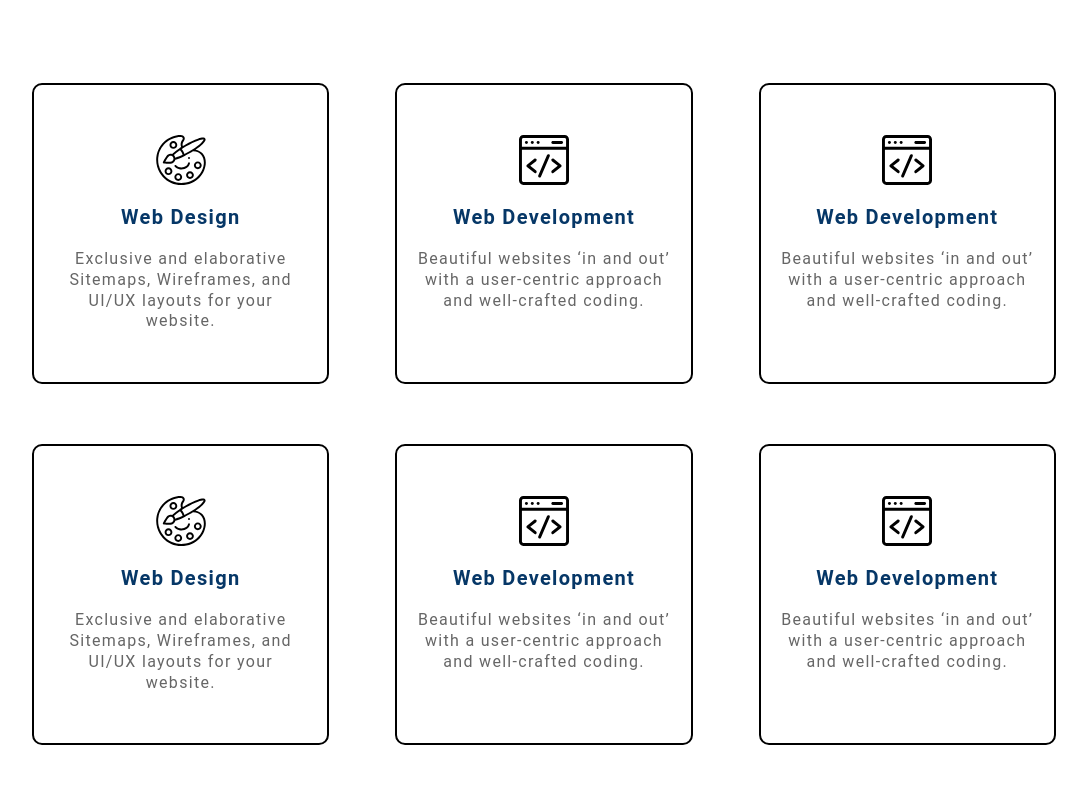
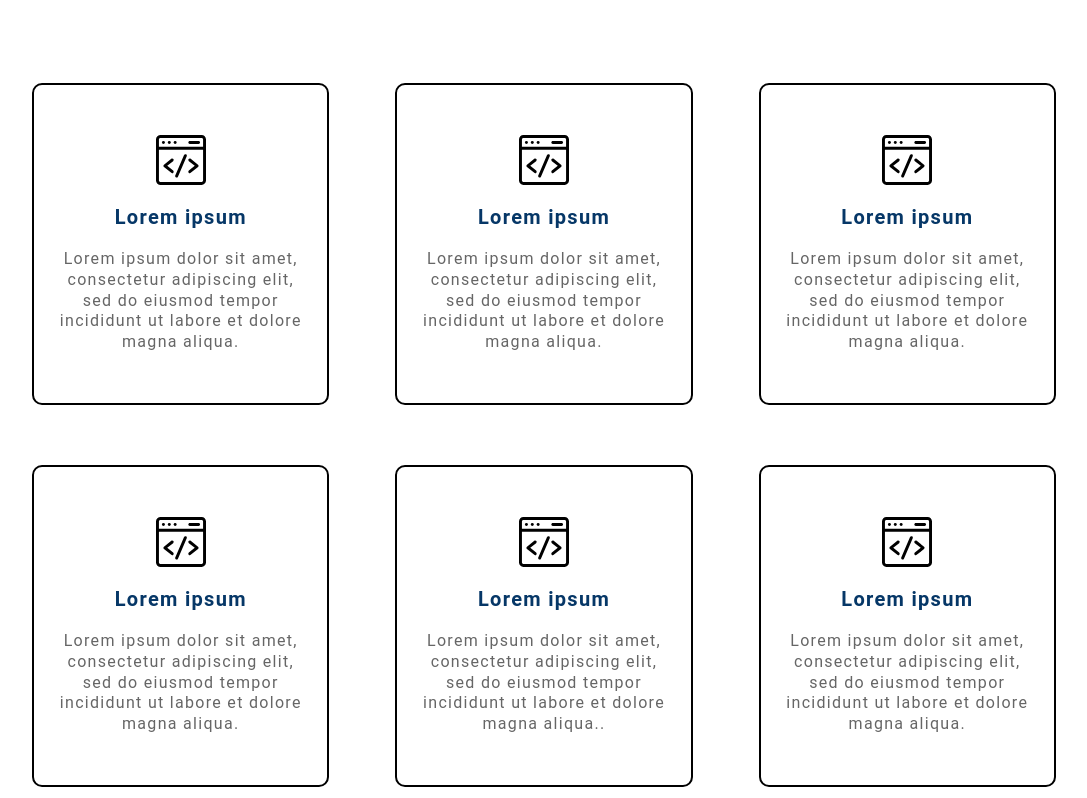
Before and after one commit to aloksinha347/aloksinha347.github.io, a plain HTML site: page index.html in a window 1280 px wide. Shown: the part 3462-4260 px from the top of the page, without its empty margins (96-1183 px from the left). Drawn offline with Linux system fonts and the light colour scheme.

Commit message:
Update index.html

```diff
--- a/index.html
+++ b/index.html
@@ -96,12 +96,12 @@
 
         <div class="work_flex-item-left">
           <div class="work_box1_icon">
-            <img src="images\des.svg" height="50" width="50" >
+            <img src="images\dev.svg" height="50" width="50" >
           </div>
-          <div class="work_box1_title">Web Design
+          <div class="work_box1_title">Lorem ipsum
           </div>
           <div class="work_box1_desc">
-            Exclusive and elaborative Sitemaps, Wireframes, and UI/UX layouts for your website.
+            Lorem ipsum dolor sit amet, consectetur adipiscing elit, sed do eiusmod tempor incididunt ut labore et dolore magna aliqua.
           </div>
         </div>
 
@@ -112,10 +112,10 @@
             <img src="images\dev.svg" height="50" width="50">
           </div>
           <div class="work_box1_title">
-            Web Development
+            Lorem ipsum
           </div>
           <div class="work_box1_desc">
-             Beautiful websites ‘in and out’ with a user-centric approach and well-crafted coding.
+             Lorem ipsum dolor sit amet, consectetur adipiscing elit, sed do eiusmod tempor incididunt ut labore et dolore magna aliqua.
           </div>
         </div>
 
@@ -126,10 +126,10 @@
             <img src="images\dev.svg" height="50" width="50">
           </div>
           <div class="work_box1_title">
-            Web Development
+            Lorem ipsum
           </div>
           <div class="work_box1_desc">
-             Beautiful websites ‘in and out’ with a user-centric approach and well-crafted coding.
+             Lorem ipsum dolor sit amet, consectetur adipiscing elit, sed do eiusmod tempor incididunt ut labore et dolore magna aliqua.
           </div>
         </div>
 
@@ -139,12 +139,12 @@
 
         <div class="work_flex-item-left">
           <div class="work_box1_icon">
-            <img src="images\des.svg" height="50" width="50" >
+            <img src="images\dev.svg" height="50" width="50" >
           </div>
-          <div class="work_box1_title">Web Design
+          <div class="work_box1_title">Lorem ipsum
           </div>
           <div class="work_box1_desc">
-            Exclusive and elaborative Sitemaps, Wireframes, and UI/UX layouts for your website.
+            Lorem ipsum dolor sit amet, consectetur adipiscing elit, sed do eiusmod tempor incididunt ut labore et dolore magna aliqua.
           </div>
         </div>
 
@@ -155,10 +155,10 @@
             <img src="images\dev.svg" height="50" width="50">
           </div>
           <div class="work_box1_title">
-            Web Development
+            Lorem ipsum
           </div>
           <div class="work_box1_desc">
-             Beautiful websites ‘in and out’ with a user-centric approach and well-crafted coding.
+             Lorem ipsum dolor sit amet, consectetur adipiscing elit, sed do eiusmod tempor incididunt ut labore et dolore magna aliqua..
           </div>
         </div>
 
@@ -169,10 +169,10 @@
             <img src="images\dev.svg" height="50" width="50">
           </div>
           <div class="work_box1_title">
-            Web Development
+            Lorem ipsum
           </div>
           <div class="work_box1_desc">
-             Beautiful websites ‘in and out’ with a user-centric approach and well-crafted coding.
+             Lorem ipsum dolor sit amet, consectetur adipiscing elit, sed do eiusmod tempor incididunt ut labore et dolore magna aliqua.
           </div>
         </div>
 
```
